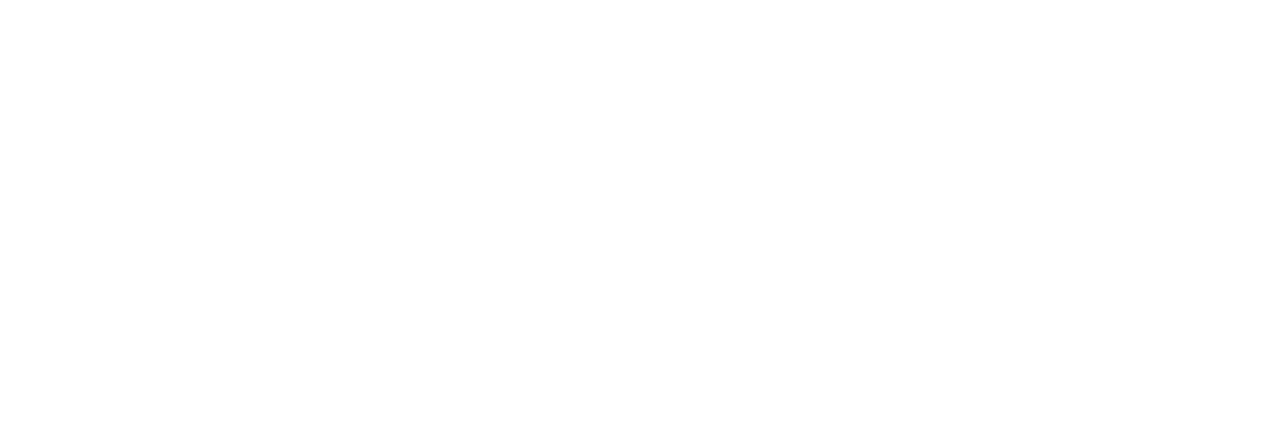
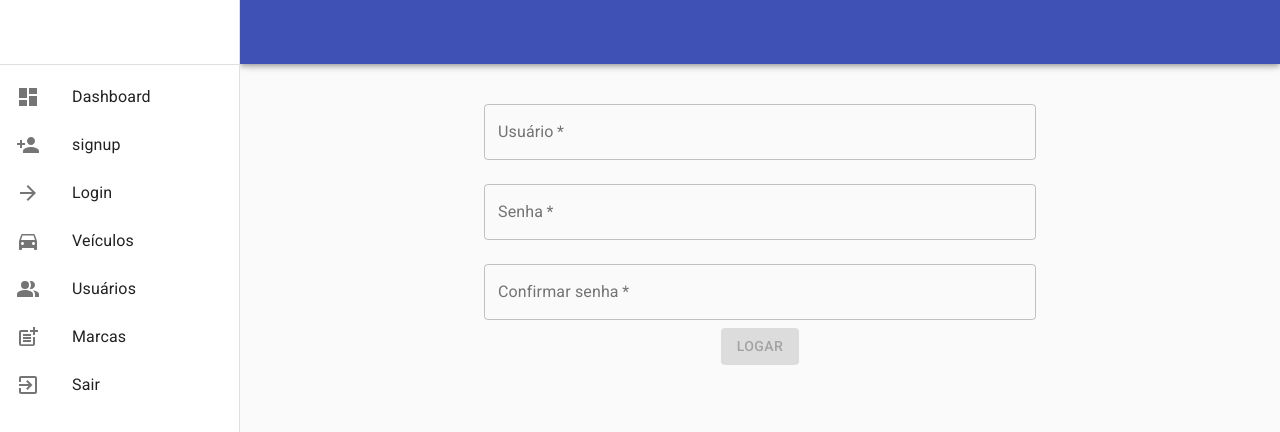
Before and after one commit to CaelumAulas/aceleratw-turma1-grupo1, a React (Create React App) app: page /cadastro-usuario in a window 1280 px wide. Shown: the top 432 px of the page. Built offline with nearby package versions, Linux system fonts and the light colour scheme.

Commit message:
feat(users): add validation

```diff
--- a/src/containers/BaseLayout/BaseLayout.js
+++ b/src/containers/BaseLayout/BaseLayout.js
@@ -78,7 +78,7 @@
       .replace(/[\u0300-\u036f]/g, "")
       .toLowerCase();
 
-    if (URLpath != "dashboard") {
+    if (URLpath !== "dashboard") {
       history.push(`/${URLpath}`);
     } else {
       history.push("/");
--- a/src/containers/LoginForm/LoginForm.js
+++ b/src/containers/LoginForm/LoginForm.js
@@ -7,7 +7,7 @@
   const [password, setPassword] = useState("");
   const [user, setUser] = useState("");
   const [errors, setErrors] = useState({
-    validator: { buttonEnabled: false, isvalid: true, text: "" },
+    validator: { buttonEnabled: false, isValid: true, text: "" },
   });
 
   function passwordValidation(password) {
@@ -18,7 +18,7 @@
         text: "A senha deve ter pelo menos 8 dígitos",
       };
     }
-    return { buttonEnabled: true, valido: true, text: "" };
+    return { buttonEnabled: true, isValid: true, text: "" };
   }
 
   return (
@@ -58,7 +58,7 @@
             onBlur={(event) => {
               setErrors({ validator: passwordValidation(password) });
             }}
-            error={!errors.validator.isvalid}
+            error={!errors.validator.isValid}
             helperText={errors.validator.text}
             variant="outlined"
             margin="normal"
--- /dev/null
+++ b/src/containers/UserForm/UserForm.js
@@ -0,0 +1,116 @@
+import React, { useState } from "react"
+import { Button, TextField, Container } from "@material-ui/core"
+
+import "./style.css"
+
+const UserForm = ({ toSend }) => {
+  const [passwordConfirmation, setPasswordConfirmation] = useState("")
+  const [errors, setErrors] = useState({
+    validator: { buttonEnabled: false, isValid: true, text: "" },
+  })
+  const [userPassword, setPassword] = useState("")
+  const [user, setUser] = useState("")
+
+  function passwordValidation(userPassword) {
+    if (userPassword.length < 8) {
+      return {
+        buttonEnabled: false,
+        validate: false,
+        text: "A senha deve ter pelo menos 8 dígitos",
+      }
+    }
+    return { buttonEnabled: true, isValid: true, text: "" }
+  }
+
+  function passwordConfirmationValidation(passwordConfirmation, userPassword) {
+    if (passwordConfirmation !== userPassword) {
+      return {
+        buttonEnabled: false,
+        validate: false,
+        text: "As senhas devem ser iguais.",
+      }
+    }
+    return { buttonEnabled: true, isValid: true, text: "" }
+  }
+
+  return (
+    <Container maxWidth="sm">
+      <form
+        data-testid="UserForm"
+        onSubmit={(event) => {
+          event.preventDefault()
+          toSend({ user, userPassword, passwordConfirmation })
+        }}
+        className="userForm"
+        noValidate
+        autoComplete="off"
+      >
+        <div className="userForm--inputs">
+          <TextField
+            onChange={(event) => {
+              setUser(event.target.value)
+            }}
+            value={user}
+            type="email"
+            required
+            variant="outlined"
+            id="standard-basic"
+            label="Usuário"
+            margin="normal"
+            inputProps={{ "data-testid": "user" }}
+            fullWidth
+          />
+          <TextField
+            required
+            type="password"
+            onChange={(event) => {
+              setPassword(event.target.value)
+            }}
+            value={userPassword}
+            onBlur={() => {
+              setErrors({ validator: passwordValidation(userPassword) })
+            }}
+            error={!errors.validator.isValid}
+            helperText={errors.validator.text}
+            variant="outlined"
+            margin="normal"
+            id="standard-basic"
+            label="Senha"
+            fullWidth
+            inputProps={{ "data-testid": "password" }}
+          />
+          <TextField
+            required
+            type="password"
+            onChange={(event) => {
+              setPasswordConfirmation(event.target.value)
+            }}
+            value={passwordConfirmation}
+            onBlur={() => {
+              setErrors({ validator: passwordConfirmationValidation(userPassword, passwordConfirmation) })
+            }}
+            error={!errors.validator.isValid}
+            helperText={errors.validator.text}
+            variant="outlined"
+            margin="normal"
+            id="standard-basic"
+            label="Confirmar senha"
+            fullWidth
+            inputProps={{ "data-testid": "passwordConfirmation" }}
+          />
+        </div>
+        <Button
+          disabled={!errors.validator.buttonEnabled}
+          type="submit"
+          variant="contained"
+          color="primary"
+          data-testid="userFormButton"
+        >
+          Logar
+        </Button>
+      </form>
+    </Container>
+  )
+}
+
+export default UserForm
--- /dev/null
+++ b/src/containers/UserForm/style.css
@@ -0,0 +1,5 @@
+.usersForm--inputs{
+    display: flex;
+    flex-direction: column;
+    margin-bottom: 20px;
+}
--- a/src/pages/App.js
+++ b/src/pages/App.js
@@ -1,16 +1,17 @@
-import React from "react";
-import {BrowserRouter as Router, Switch, Route} from "react-router-dom";
+import React from "react"
+import { BrowserRouter as Router, Switch, Route } from "react-router-dom"
 
-import "./App.css";
+import "./App.css"
 
-import Login from "../pages/Login/Login";
-import SignUp from "../pages/SignUp/SignUp";
-import Dashboard from "../pages/Dashboard/Dashboard";
-import Users from "../pages/Users/Users";
-import Brands from "../pages/Brands/Brands";
-import RegisterVehicles from './RegisterVehicles/RegisterVehicles';
-import AddBrands from "../pages/Brands/AddBrands";
-import Vehicles from './Vehicles/Vehicles';
+import Login from "../pages/Login/Login"
+import SignUp from "../pages/SignUp/SignUp"
+import Dashboard from "../pages/Dashboard/Dashboard"
+import Users from "../pages/Users/Users"
+import Brands from "../pages/Brands/Brands"
+import RegisterVehicles from './RegisterVehicles/RegisterVehicles'
+import AddBrands from "../pages/Brands/AddBrands"
+import AddUsers from "../pages/Users/AddUsers"
+import Vehicles from './Vehicles/Vehicles'
 
 const App = () => {
   return (
@@ -19,6 +20,9 @@
         <Switch>
           <Route path="/usuarios">
             <Users />
+          </Route>
+          <Route path="/cadastro-usuario">
+            <AddUsers />
           </Route>
           <Route path="/marcas">
             <Brands />
@@ -44,7 +48,7 @@
         </Switch>
       </Router>
     </div>
-  );
-};
+  )
+}
 
-export default App;
+export default App
--- /dev/null
+++ b/src/pages/Users/AddUsers.js
@@ -0,0 +1,16 @@
+import React from 'react'
+
+import BaseLayout from '../../containers/BaseLayout/BaseLayout'
+import UserForm from '../../containers/UserForm/UserForm'
+
+const AddUsers = () => (
+    <BaseLayout>
+        <UserForm toSend={sendUser} />
+    </BaseLayout>
+)
+
+function sendUser(user) {
+    console.log(user)
+}
+
+export default AddUsers
```
